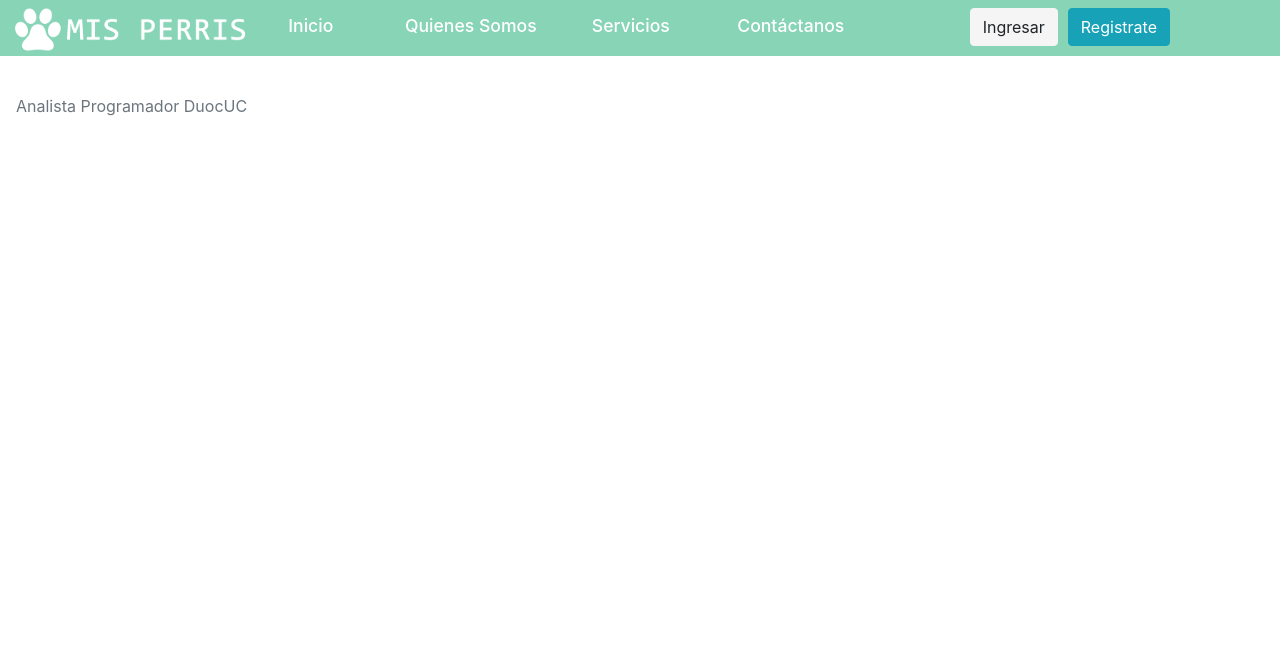
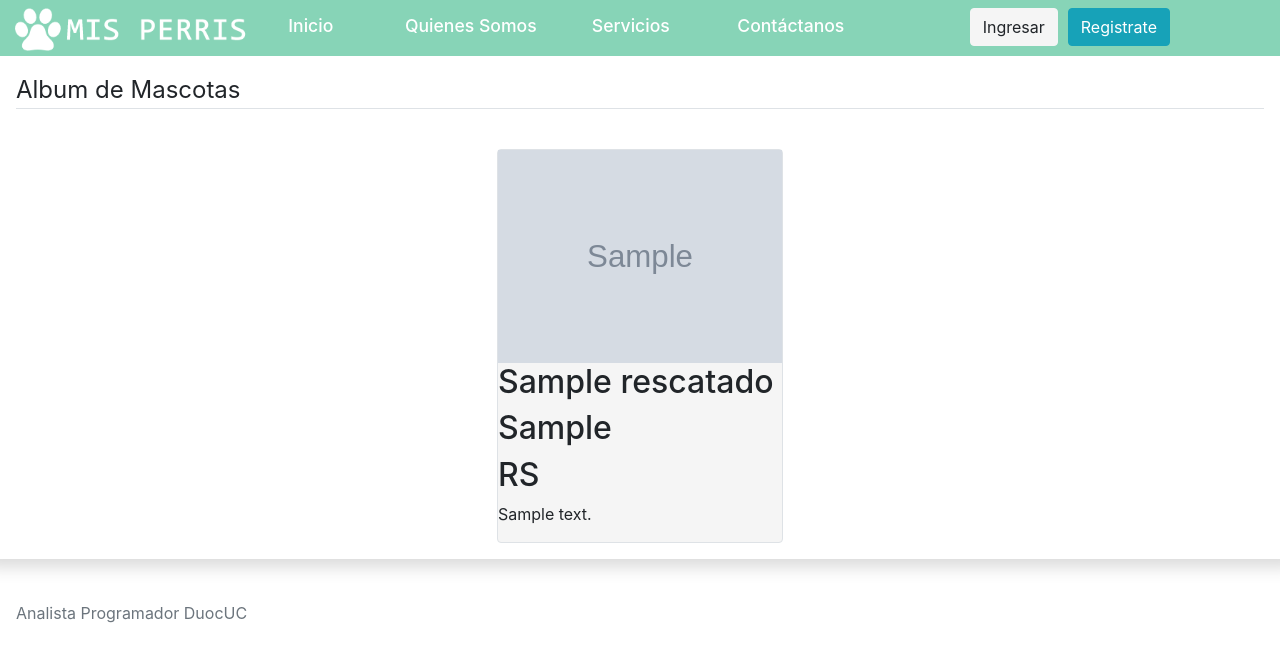
Before and after one commit to HeavyPablo/MisPerris2, a Django app: page /listview_pet in a window 1280 px wide. Shown: the top 662 px of the page. Run offline with Django 3.2, Linux system fonts and the light colour scheme; tables that the repository leaves empty hold one stand-in row (values such as "Sample post"); grey boxes marked "Sample" are stand-in pictures; some libraries are stand-ins or nearby versions.

Commit message:
Save, modelos para mascota

```diff
--- a/MisPerris/MisPerris/settings.py
+++ b/MisPerris/MisPerris/settings.py
@@ -122,6 +122,9 @@ USE_TZ = True
 STATIC_URL = '/static/'
 STATIC_ROOT = os.path.join(BASE_DIR, 'static')
 
+MEDIA_URL = '/media/'
+MEDIA_ROOT = os.path.join(BASE_DIR, 'media')
+
 LOGIN_REDIRECT_URL = 'home'
 LOGOUT_REDIRECT_URL = 'home'
 
--- a/MisPerris/MisPerris/urls.py
+++ b/MisPerris/MisPerris/urls.py
@@ -16,9 +16,11 @@ Including another URLconf
 from django.contrib import admin
 from django.urls import path, include
 from django.contrib.auth import views as auth_views
+from django.conf import settings
+from django.urls import path, include
+from django.conf.urls.static import static
 
 from registro.forms import Login
-from . import settings
 
 urlpatterns = [
     path('admin/', admin.site.urls),
@@ -26,8 +28,15 @@ urlpatterns = [
     path('logout', auth_views.LogoutView.as_view(), name='logout'),
     path('login', Login.as_view(template_name='registro/login.html'), name='login'),
     path('reset', auth_views.PasswordResetView.as_view(), name='reset'),
-    path('password_reset/confirm/<uidb64>/<token>/', auth_views.PasswordResetConfirmView.as_view(), name='password_reset_confirm'),
-    path('password_reset_confirm/', auth_views.PasswordResetConfirmView.as_view(), name='password_reset_confirm'),
-    path('password_reset/done/', auth_views.PasswordResetDoneView.as_view(), name='password_reset_done'),
-    path('password_reset/complete/', auth_views.PasswordResetCompleteView.as_view(), name='password_reset_complete'),
+    path('password_reset/confirm/<uidb64>/<token>/',
+         auth_views.PasswordResetConfirmView.as_view(), name='password_reset_confirm'),
+    path('password_reset_confirm/', auth_views.PasswordResetConfirmView.as_view(),
+         name='password_reset_confirm'),
+    path('password_reset/done/', auth_views.PasswordResetDoneView.as_view(),
+         name='password_reset_done'),
+    path('password_reset/complete/', auth_views.PasswordResetCompleteView.as_view(),
+         name='password_reset_complete'),
 ]
+
+if settings.DEBUG:
+    urlpatterns += static(settings.MEDIA_URL, document_root=settings.MEDIA_ROOT)
--- a/MisPerris/registro/admin.py
+++ b/MisPerris/registro/admin.py
@@ -1,4 +1,5 @@
 from django.contrib import admin
-from .models import Profile
+from .models import Profile, Rescatado
 # Register your models here.
 admin.site.register(Profile)
+admin.site.register(Rescatado)
--- a/MisPerris/registro/static/css/estilos.css
+++ b/MisPerris/registro/static/css/estilos.css
@@ -240,3 +240,12 @@ footer {
     padding-left: 16px;
     padding-right: 16px;
 }
+
+.content-pet {
+    background: #f5f5f5;
+}
+
+.image-pet {
+    width: 284px;
+    height: auto;
+}
--- a/MisPerris/registro/templates/registro/index.html
+++ b/MisPerris/registro/templates/registro/index.html
@@ -100,15 +100,10 @@
                     var bottom_of_window = $(window).scrollTop() + ($(window).height()*1.2);
 
                     if (bottom_of_window > bottom_of_object) {
-
                         $(this).animate({ 'opacity': '1'}, 500);
-
                     }
-
                 });
-
             });
-
         });
     </script>
 
--- a/MisPerris/registro/templates/registro/listview_pet.html
+++ b/MisPerris/registro/templates/registro/listview_pet.html
@@ -1,15 +1,20 @@
 {% extends 'registro/index.html' %}
+{% load static %}
 
 {% block content %}
-{% for post in posts %}
-<div class="post">
-    <div class="figure">
-        {{ pet.imagen }}
+<div class="row content-section shadow mb-1 justify-content-center p-3">
+    <fieldset class="form-group col-12">
+        <legend class='border-bottom mb-4'>Album de Mascotas</legend>
+    </fieldset>
+    {% for pets in pet %}
+    <div class="border rounded content-pet">
+            <img class="image-pet" src="{{ pets.imagen.url }}" alt="{{ pets.nombre }}">
+        <h2>{{ pets.nombre }}</h2>
+        <h2>{{ pets.raza }}</h2>
+        <h2>{{ pets.estado }}</h2>
+        <p>{{ pets.descripcion|linebreaksbr }}</p>
     </div>
-    <h2>{{ post.nombre }}</h2>
-    <h2>{{ post.raza }}</h2>
-    <h2>{{ post.estado }}</h2>
-    <p>{{ pet.descripcion|linebreaksbr }}</p>
+    {% endfor %}
 </div>
-{% endfor %}
+
 {% endblock %}
```
Also changed, not shown: MisPerris/media/documents/2.jpg (renamed from MisPerris/documents/2.jpg), MisPerris/registro/models.py (line endings or trailing spaces), MisPerris/registro/views.py (line endings or trailing spaces).
